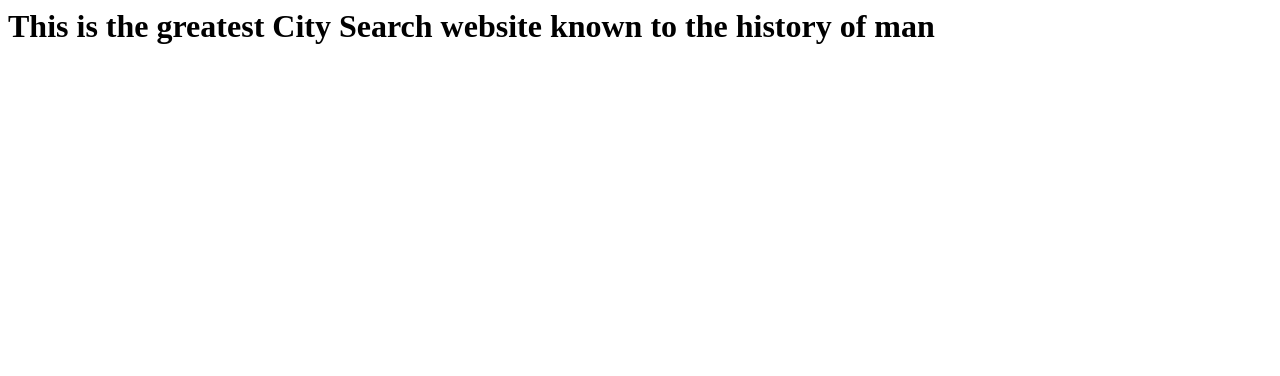
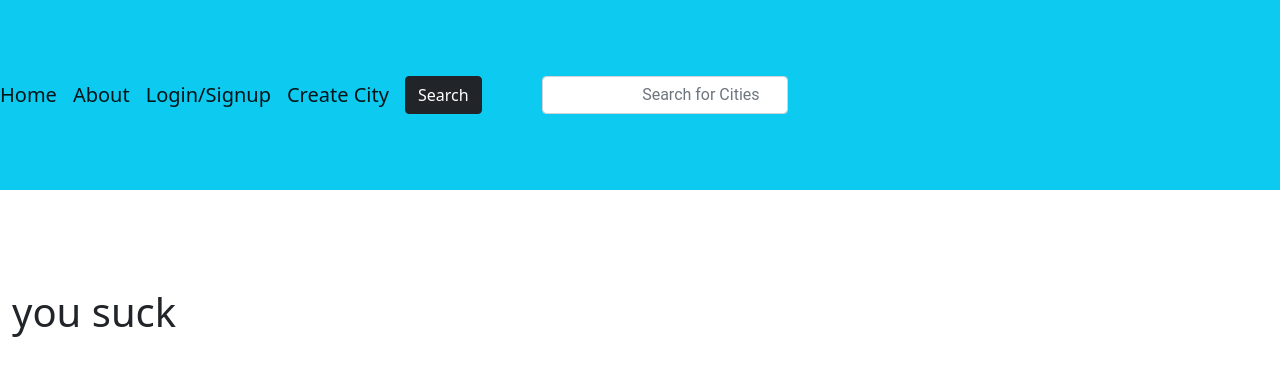
Before and after one commit to tmarra122333/travelr, a Django app: page /about/ in a window 1280 px wide. Shown: the top 376 px of the page. Run offline with Django 4.2, Linux system fonts and the light colour scheme.

Commit message:
navlink connected again correctly

```diff
--- a/main_app/templates/about.html
+++ b/main_app/templates/about.html
@@ -1 +1,13 @@
-<h1 class="header">This is the greatest City Search website known to the history of man</h1>
+{% extends 'navbar.html' %}
+{% block title %} - About {% endblock %}
+{% block content %}
+<div class="pt-5"></div>
+<div class="pt-5"></div>
+<div class="pt-5"></div>
+<div class="pt-5"></div>
+<div class="pt-5"></div>
+<div class="pt-5"></div>
+<h1 class="header">you suck</h1>
+</body>
+</html>
+{% endblock %}
--- a/main_app/templates/navbar.html
+++ b/main_app/templates/navbar.html
@@ -1,11 +1,11 @@
+{% load static %}
 <!DOCTYPE html>
-{% load static %}
 <html lang="en">
 <head>
     <meta charset="UTF-8">
     <meta http-equiv="X-UA-Compatible" content="IE=edge">
     <meta name="viewport" content="width=device-width, initial-scale=1.0">
-    <link rel="stylesheet" href="static/styles/main.css">
+    <link rel="stylesheet" href="{% static 'styles/main.css' %}">
     <link href="https://cdn.jsdelivr.net/npm/bootstrap@5.1.3/dist/css/bootstrap.min.css" rel="stylesheet" integrity="sha384-1BmE4kWBq78iYhFldvKuhfTAU6auU8tT94WrHftjDbrCEXSU1oBoqyl2QvZ6jIW3" crossorigin="anonymous">
     <link rel="preconnect" href="https://fonts.googleapis.com">
     <link rel="preconnect" href="https://fonts.gstatic.com" crossorigin>
@@ -14,7 +14,7 @@
 </head>
 <body>
     <nav class="navbar navbar-expand-lg navbar-light bg-info fixed-top">
-        <a class="navbar-brand" href="{% url 'starter'%}">Cities</a>
+        <a class="navbar-brand" href="{% url 'starter'%}">Home</a>
         <button class="navbar-toggler" type="button" data-toggle="collapse" data-target="#navbarSupportedContent" aria-controls="navbarSupportedContent" aria-expanded="false" aria-label="Toggle navigation">
           <span class="navbar-toggler-icon"></span>
         </button>
@@ -45,5 +45,3 @@
             {% block content %}{% endblock %}
 
         </div>
-    </body>
-</html>
--- a/travelr_project/settings.py
+++ b/travelr_project/settings.py
@@ -1,4 +1,3 @@
-import os
 
 """
 Django settings for travelr_project project.
@@ -13,6 +12,7 @@ https://docs.djangoproject.com/en/4.0/ref/settings/
 """
 
 from pathlib import Path
+import os
 
 # Build paths inside the project like this: BASE_DIR / 'subdir'.
 BASE_DIR = Path(__file__).resolve().parent.parent
```
Also changed, not shown: main_app/templates/starter.html (+3 -15 lines).
